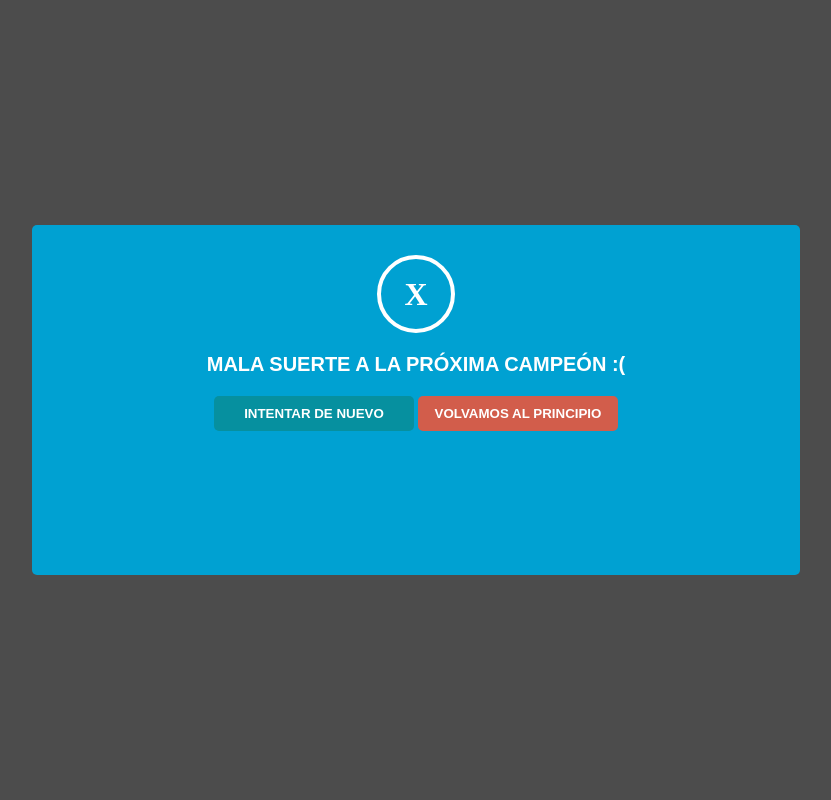
After one commit to CodenityOrg/QuestionGame, a PHP site: page /modal/sad.php in a window 1280 px wide. The commit adds this page. Shown: the whole page, without its empty margins (224-1055 px from the left). Run offline with PHP 8.4, Linux system fonts and the light colour scheme.

Commit message:
modalsad

```diff
--- /dev/null
+++ b/css/sad.css
@@ -0,0 +1,56 @@
+* {
+    margin: 0;
+    padding: 0;
+}
+.conteiner-sad {
+    width: 100%;
+    height: 100vh;
+    background: rgba(0,0,0,0.7);
+    display: flex;
+}
+
+.info-sad {
+    width: 60%;
+    height: 350px;
+    margin: auto;
+    display: inline-block;
+    text-align: center;
+    color: #fff;
+    background: #00a1d2;
+    box-sizing: border-box;
+    padding: 10px;
+    border-radius: 5px;
+}
+.sad-close {
+    width: 70px;
+    height: 70px;
+    display: flex;
+    margin: 20px auto;
+    border: 4px solid #fff;
+    border-radius: 50%;
+}
+.sad-close h1 {
+    margin: auto;
+}
+.info-sad p {
+    width: 70%;
+    margin: 10px auto;
+    font-size: 20px;
+    font-family: sans-serif;
+    font-weight: bold;
+}
+.info-sad button {
+    width: 200px;
+    height: 35px;
+    color: #fff;
+    font-weight: bold;
+    margin: 10px 0;
+    border: 0;
+    border-radius: 5px;
+}
+.info-sad .sad-btn1 {
+    background: #06909f;
+}
+.info-sad .sad-btn2 {
+    background: #d25d4b;
+}
--- /dev/null
+++ b/modal/sad.php
@@ -0,0 +1,21 @@
+<!DOCTYPE html>
+<html lang="en">
+<head>
+    <meta charset="UTF-8">
+    <title>Document</title>
+    <meta name="viewport" content="width=device-width, user-scalable=no, initial-scale=1.0, maximum-scale=1.0, minimum-scale=1.0">
+    <link rel="stylesheet" href="css/sad.css">
+</head>
+<body>
+    <div class="conteiner-sad">
+        <div class="info-sad">
+           <div class="sad-close">
+               <h1>X</h1>
+           </div>
+            <p>MALA SUERTE A LA PRÓXIMA CAMPEÓN :(</p>
+            <button class="sad-btn1">INTENTAR DE NUEVO</button>
+            <button class="sad-btn2">VOLVAMOS AL PRINCIPIO</button>
+        </div>
+    </div>
+</body>
+</html>
```
Also changed, not shown: css/style.css (+4 -3 lines).
